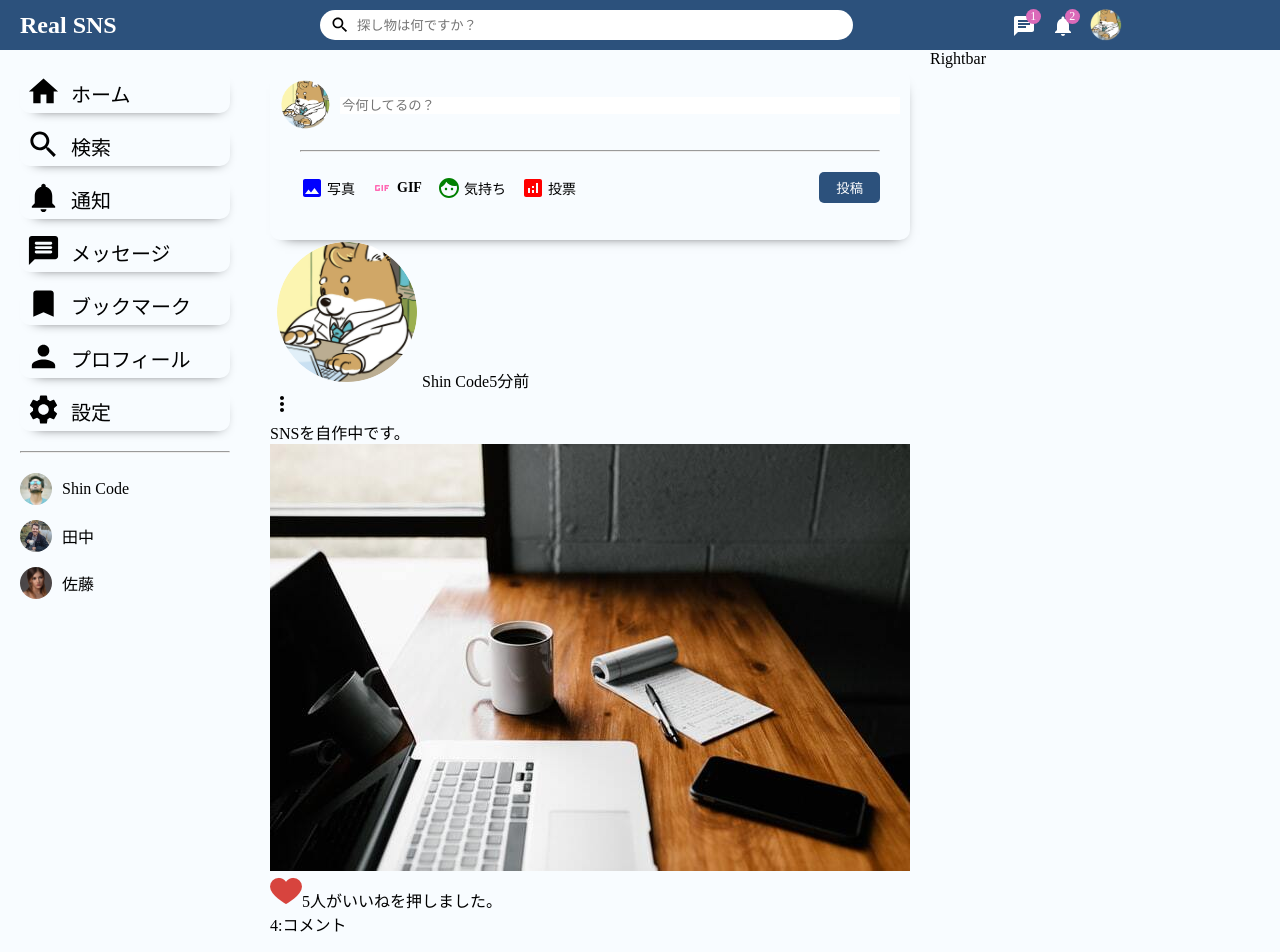
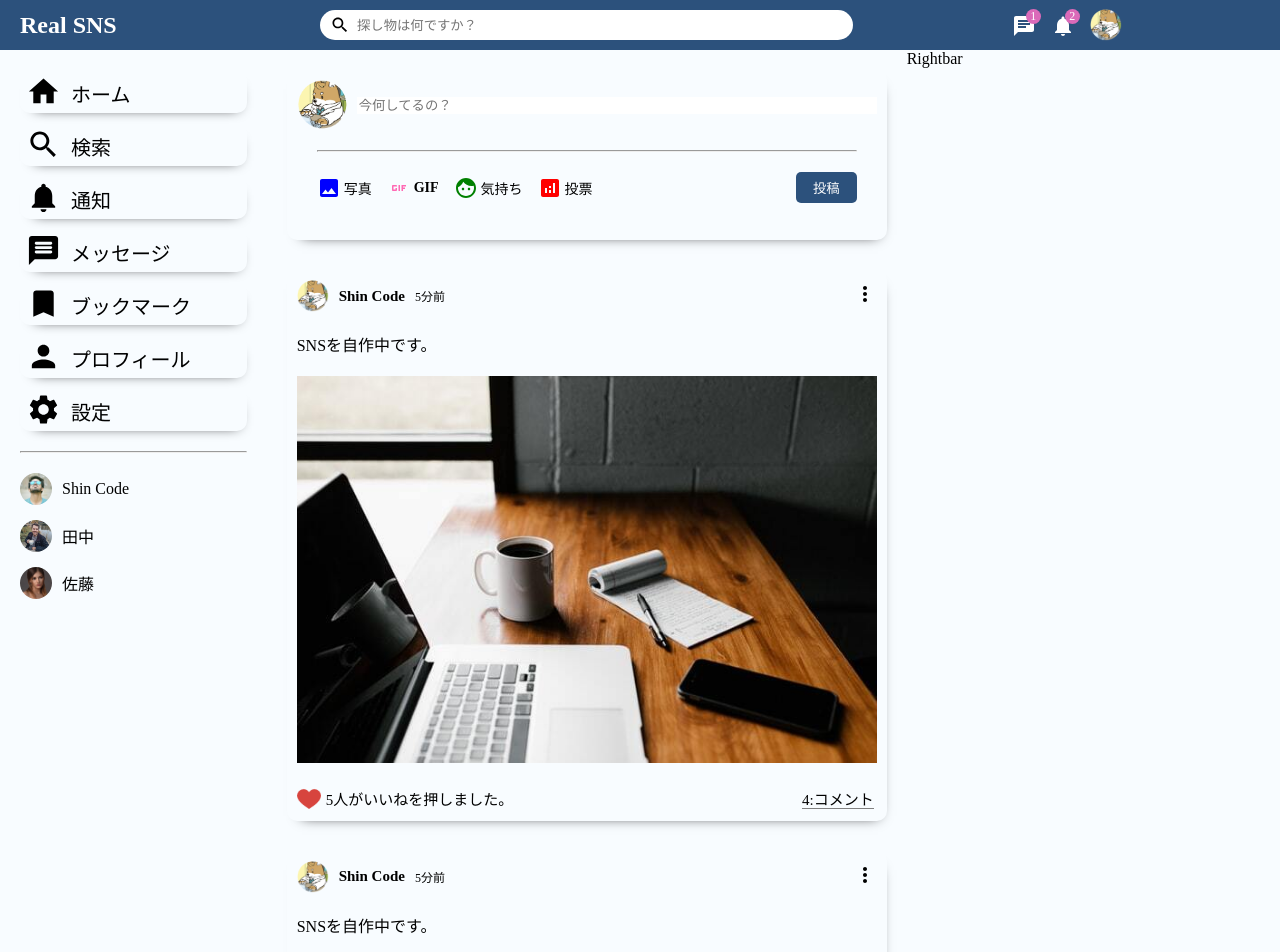
Before and after one commit to naonao-aaa/MERN-sns, a React (Create React App) app in the folder frontend/: page / in a window 1280 px wide. Shown: the top 952 px of the page. Built offline with nearby package versions, Linux system fonts and the light colour scheme.

Commit message:
Postコンポーネントをスタイリング

```diff
--- a/frontend/src/components/post/Post.css
+++ b/frontend/src/components/post/Post.css
@@ -0,0 +1,78 @@
+.post {
+  width: 100%;
+  box-shadow: 3px 7px 13px -12px;
+  border-radius: 10px;
+  margin: 30px 0;
+}
+
+.postWrapper {
+  padding: 10px;
+}
+
+.postProfileImg {
+  width: 32px;
+  height: 32px;
+  border-radius: 50%;
+  object-fit: cover;
+}
+
+.postTop {
+  display: flex;
+  align-items: center;
+  justify-content: space-between;
+}
+
+.postTopLeft {
+  display: flex;
+  align-items: center;
+}
+
+.postUsername {
+  font-size: 15px;
+  font-weight: 550;
+  margin: 0 10px;
+}
+
+.postDate {
+  font-size: 12px;
+}
+
+.postCenter {
+  margin: 20px 0;
+}
+
+.postImg {
+  margin-top: 20px;
+  width: 100%;
+  max-height: 500px;
+  object-fit: contain;
+}
+
+.postBottom {
+  display: flex;
+  align-items: center;
+  justify-content: space-between;
+}
+
+.postBottomLeft {
+  display: flex;
+  align-items: center;
+}
+
+.likeIcon {
+  width: 24px;
+  height: 24px;
+  margin-right: 5px;
+  cursor: pointer;
+}
+
+.postLikeCounter {
+  font-size: 15px;
+}
+
+.postCommentText {
+  cursor: pointer;
+  border-bottom: 1px solid gray;
+  font-size: 15px;
+  margin-right: 3px;
+}
--- a/frontend/src/components/post/Post.jsx
+++ b/frontend/src/components/post/Post.jsx
@@ -8,12 +8,14 @@
     <div className="post">
       <div className="postWrapper">
         <div className="postTop">
-          <img src="./assets/person/1.jpeg" alt="" className="postProfileImg" />
-          <span className="postUsername">Shin Code</span>
-          <span className="postDate">5分前</span>
+          <div className="postTopLeft">
+            <img src="./assets/person/1.jpeg" alt="" className="postProfileImg" />
+            <span className="postUsername">Shin Code</span>
+            <span className="postDate">5分前</span>
+          </div>
+        <div className="postTopRight">
+          <MoreVert />
         </div>
-        <div className="postRight">
-          <MoreVert />
         </div>
         <div className="postCenter">
           <span className="postText">SNSを自作中です。</span>
--- a/frontend/src/components/timeline/TimeLine.jsx
+++ b/frontend/src/components/timeline/TimeLine.jsx
@@ -9,6 +9,10 @@
       <div className="timelineWrapper">
         <Share />
         <Post />
+        <Post />
+        <Post />
+        <Post />
+        <Post />
       </div>
     </div>
   );
```
